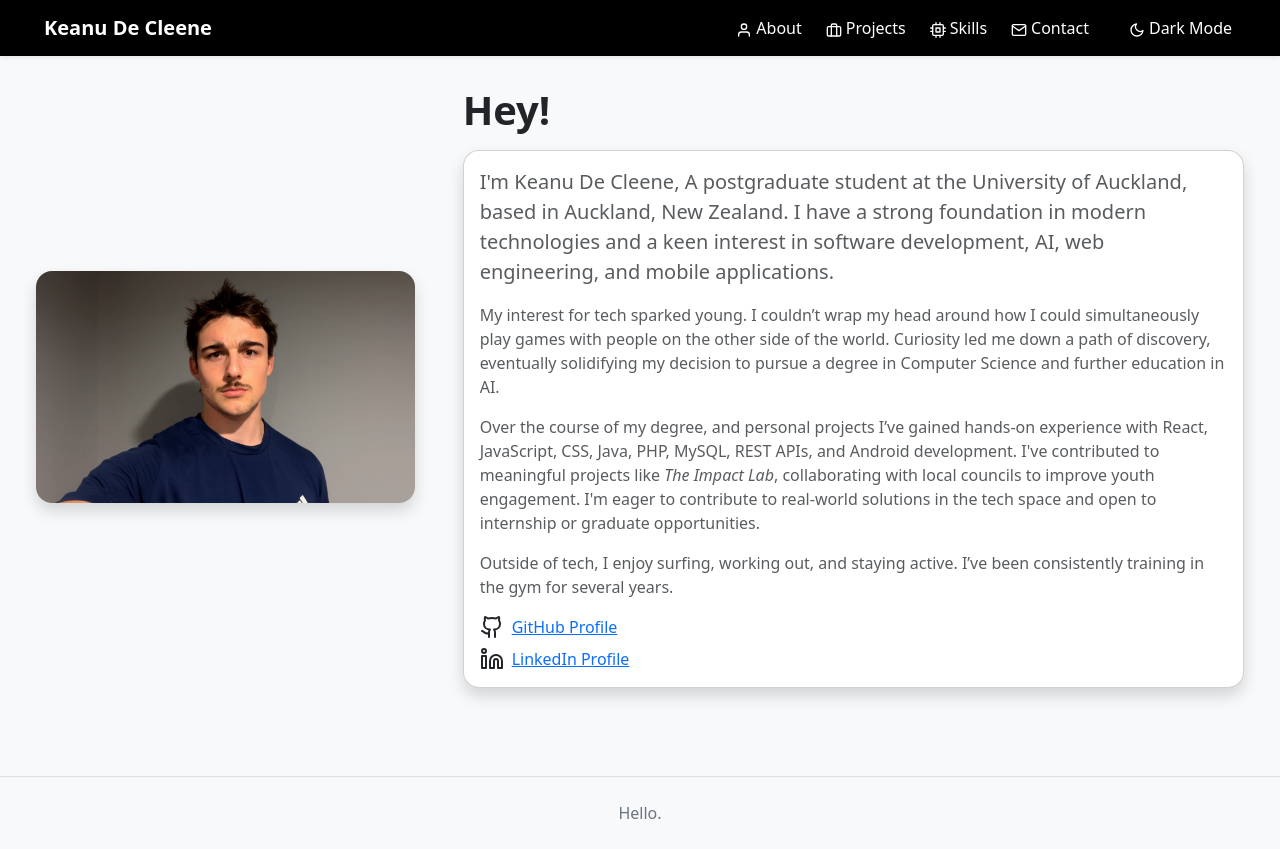
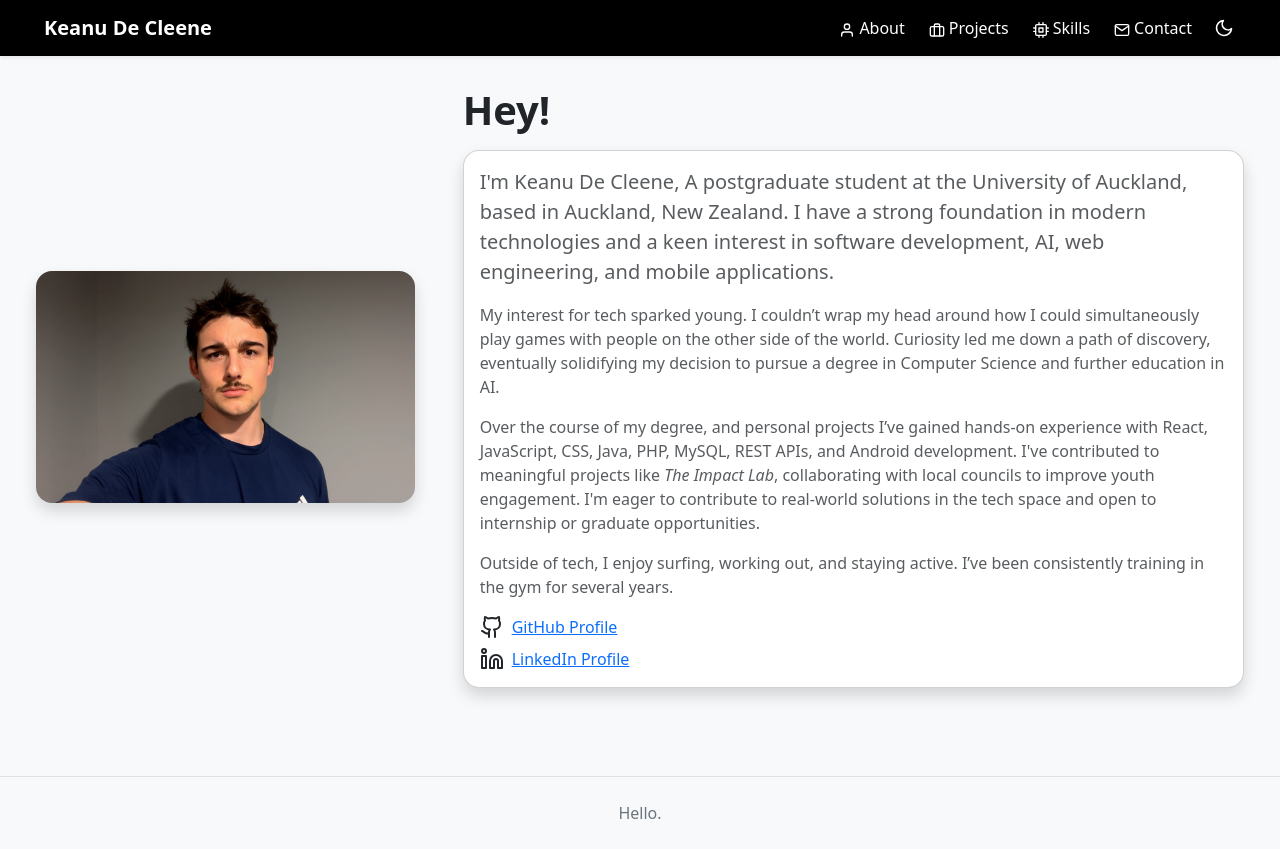
Before and after one commit to KeanuDecleene/portfolio, a React (Vite) app: page / in a window 1280 px wide. Built offline with nearby package versions, Linux system fonts and the light colour scheme.

Commit message:
remove dark mode toggle text and centre icon

```diff
--- a/src/portfolio.jsx
+++ b/src/portfolio.jsx
@@ -114,17 +114,13 @@ export default function Portfolio() {
                   </button>
                 </li>
               ))}
-              <li className="nav-item">
+              <li className="nav-item d-flex align-items-center">
                 <button
                   onClick={toggleDarkMode}
-                  className="nav-link btn btn-link text-white ms-3"
+                  className="nav-link btn btn-link text-white d-flex align-items-center justify-content-center p-0"
+                  style={{ width: "40px", height: "40px" }}
                 >
-                  {darkMode ? (
-                    <FiSun className="me-1" />
-                  ) : (
-                    <FiMoon className="me-1" />
-                  )}
-                  {darkMode ? "Light Mode" : "Dark Mode"}
+                  {darkMode ? <FiSun size={20} /> : <FiMoon size={20} />}
                 </button>
               </li>
             </ul>
```
